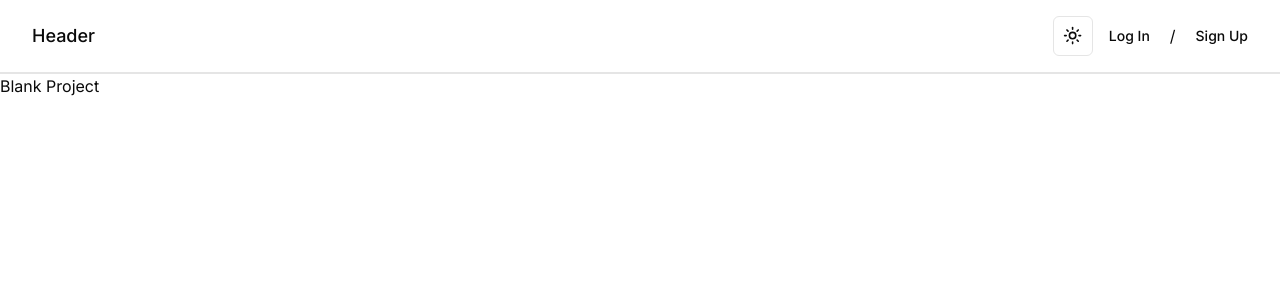
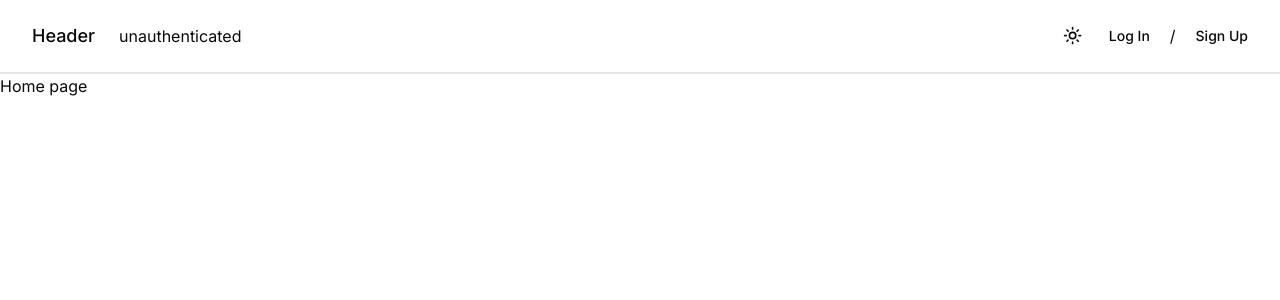
Before and after one commit to dmrtnv/mrtnv-blog, a Next.js app: page / in a window 1280 px wide. Shown: the top 300 px of the page. Built offline with nearby package versions, Linux system fonts and the light colour scheme; no server answers.

Commit message:
Modifications

```diff
--- /dev/null
+++ b/app/Providers.tsx
@@ -0,0 +1,13 @@
+import React from 'react';
+import { ThemeProvider } from '@/components/theme-provider';
+import { SessionProvider } from './(auth)/SessionProvider';
+
+function Providers({ children }: { children: React.ReactNode }) {
+  return (
+    <ThemeProvider attribute='class' defaultTheme='system' enableSystem disableTransitionOnChange>
+      <SessionProvider>{children}</SessionProvider>
+    </ThemeProvider>
+  );
+}
+
+export default Providers;
--- a/app/api/signup/route.ts
+++ b/app/api/signup/route.ts
@@ -20,10 +20,7 @@
   });
 
   if (!!usernameTaken) {
-    return NextResponse.json(
-      { error: 'Username already taken' },
-      { status: 403 },
-    );
+    return NextResponse.json({ error: 'Username already taken' }, { status: 403 });
   }
 
   try {
--- a/app/layout.tsx
+++ b/app/layout.tsx
@@ -2,13 +2,12 @@
 import { Inter } from 'next/font/google';
 import './globals.css';
 import Header from '@/components/Header';
-import { ThemeProvider } from '@/components/theme-provider';
+import Providers from './Providers';
 
 const inter = Inter({ subsets: ['latin'] });
 
 export const metadata: Metadata = {
-  title: 'Create Next App',
-  description: 'Generated by create next app',
+  title: 'Next Blog',
   icons: {
     icon: './favicon.ico',
   },
@@ -22,15 +21,10 @@
   return (
     <html lang='en' suppressHydrationWarning>
       <body className={inter.className}>
-        <ThemeProvider
-          attribute='class'
-          defaultTheme='system'
-          enableSystem
-          disableTransitionOnChange
-        >
+        <Providers>
           <Header />
           <main>{children}</main>
-        </ThemeProvider>
+        </Providers>
       </body>
     </html>
   );
--- a/app/page.tsx
+++ b/app/page.tsx
@@ -1,3 +1,9 @@
+'use client';
+
 export default function Home() {
-  return <div>Blank Project</div>;
+  return (
+    <>
+      <div>Home page</div>
+    </>
+  );
 }
--- a/components/Header.tsx
+++ b/components/Header.tsx
@@ -1,16 +1,24 @@
 'use client';
 
-import React from 'react';
+import React, { useContext } from 'react';
 import { ModeToggle } from './mode-toggle';
 import { Button } from './ui/button';
 import Link from 'next/link';
+import { useSession } from '@/app/(auth)/SessionProvider';
 
 function Header() {
+  const { status, data } = useSession();
+
   return (
     <div className='flex w-full items-center border-b-2 p-4'>
-      <Button variant='ghost' className='mr-auto text-lg' asChild>
+      <Button variant='ghost' className='text-lg' asChild>
         <Link href='/'>Header</Link>
       </Button>
+
+      <div className='ml-2 mr-auto'>
+        <div>{status}</div>
+        <div>{JSON.stringify(data)}</div>
+      </div>
 
       <ModeToggle />
       <div className='flex items-center gap-1'>
--- /dev/null
+++ b/components/RegisteredAlert.tsx
@@ -0,0 +1,12 @@
+import { Alert, AlertDescription, AlertTitle } from '@/components/ui/alert';
+
+function RegisteredAlert() {
+  return (
+    <Alert>
+      <AlertTitle>Sign Up</AlertTitle>
+      <AlertDescription>You have successfully registered!</AlertDescription>
+    </Alert>
+  );
+}
+
+export default RegisteredAlert;
--- a/components/mode-toggle.tsx
+++ b/components/mode-toggle.tsx
@@ -19,7 +19,7 @@
   };
 
   return (
-    <Button variant='outline' size='icon' onClick={handleClick}>
+    <Button variant='ghost' size='icon' onClick={handleClick}>
       <Sun className='h-[1.2rem] w-[1.2rem] rotate-0 scale-100 transition-all dark:-rotate-90 dark:scale-0' />
       <Moon className='absolute h-[1.2rem] w-[1.2rem] rotate-90 scale-0 transition-all dark:rotate-0 dark:scale-100' />
       <span className='sr-only'>Toggle theme</span>
--- /dev/null
+++ b/components/ui/alert.tsx
@@ -0,0 +1,59 @@
+import * as React from "react"
+import { cva, type VariantProps } from "class-variance-authority"
+
+import { cn } from "@/lib/utils"
+
+const alertVariants = cva(
+  "relative w-full rounded-lg border p-4 [&>svg~*]:pl-7 [&>svg+div]:translate-y-[-3px] [&>svg]:absolute [&>svg]:left-4 [&>svg]:top-4 [&>svg]:text-foreground",
+  {
+    variants: {
+      variant: {
+        default: "bg-background text-foreground",
+        destructive:
+          "border-destructive/50 text-destructive dark:border-destructive [&>svg]:text-destructive",
+      },
+    },
+    defaultVariants: {
+      variant: "default",
+    },
+  }
+)
+
+const Alert = React.forwardRef<
+  HTMLDivElement,
+  React.HTMLAttributes<HTMLDivElement> & VariantProps<typeof alertVariants>
+>(({ className, variant, ...props }, ref) => (
+  <div
+    ref={ref}
+    role="alert"
+    className={cn(alertVariants({ variant }), className)}
+    {...props}
+  />
+))
+Alert.displayName = "Alert"
+
+const AlertTitle = React.forwardRef<
+  HTMLParagraphElement,
+  React.HTMLAttributes<HTMLHeadingElement>
+>(({ className, ...props }, ref) => (
+  <h5
+    ref={ref}
+    className={cn("mb-1 font-medium leading-none tracking-tight", className)}
+    {...props}
+  />
+))
+AlertTitle.displayName = "AlertTitle"
+
+const AlertDescription = React.forwardRef<
+  HTMLParagraphElement,
+  React.HTMLAttributes<HTMLParagraphElement>
+>(({ className, ...props }, ref) => (
+  <div
+    ref={ref}
+    className={cn("text-sm [&_p]:leading-relaxed", className)}
+    {...props}
+  />
+))
+AlertDescription.displayName = "AlertDescription"
+
+export { Alert, AlertTitle, AlertDescription }
--- a/lib/jwt.ts
+++ b/lib/jwt.ts
@@ -11,3 +11,7 @@
 
   return { accessToken, refreshToken };
 }
+
+export function verifyAccess(token: string) {
+  return jwt.verify(token, process.env.JWT_ACCESS_SECRET ?? '');
+}
--- a/tsconfig.json
+++ b/tsconfig.json
@@ -18,6 +18,7 @@
         "name": "next"
       }
     ],
+    "baseUrl": ".",
     "paths": {
       "@/*": ["./*"]
     }
```
Also changed, not shown: components.json, 1 other file (tests, documents, lock files or other folders).
